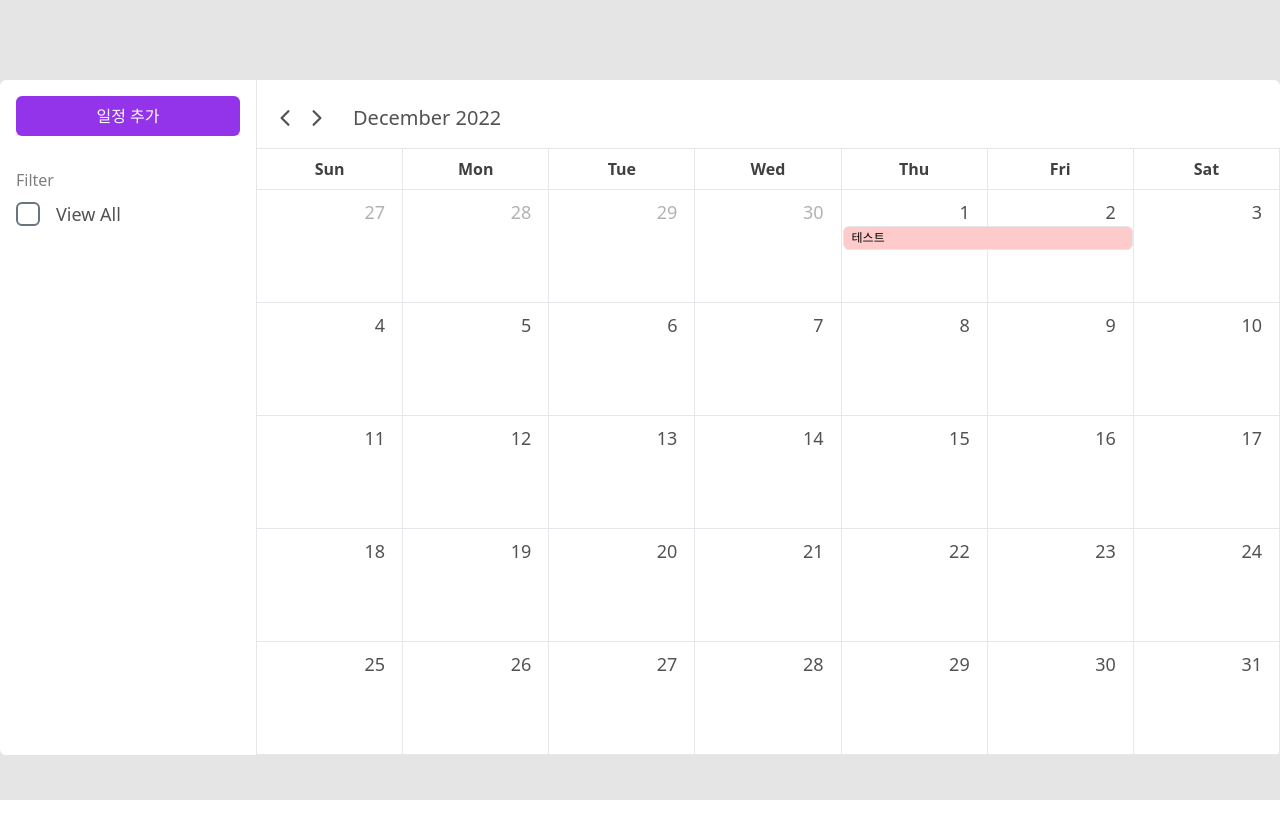
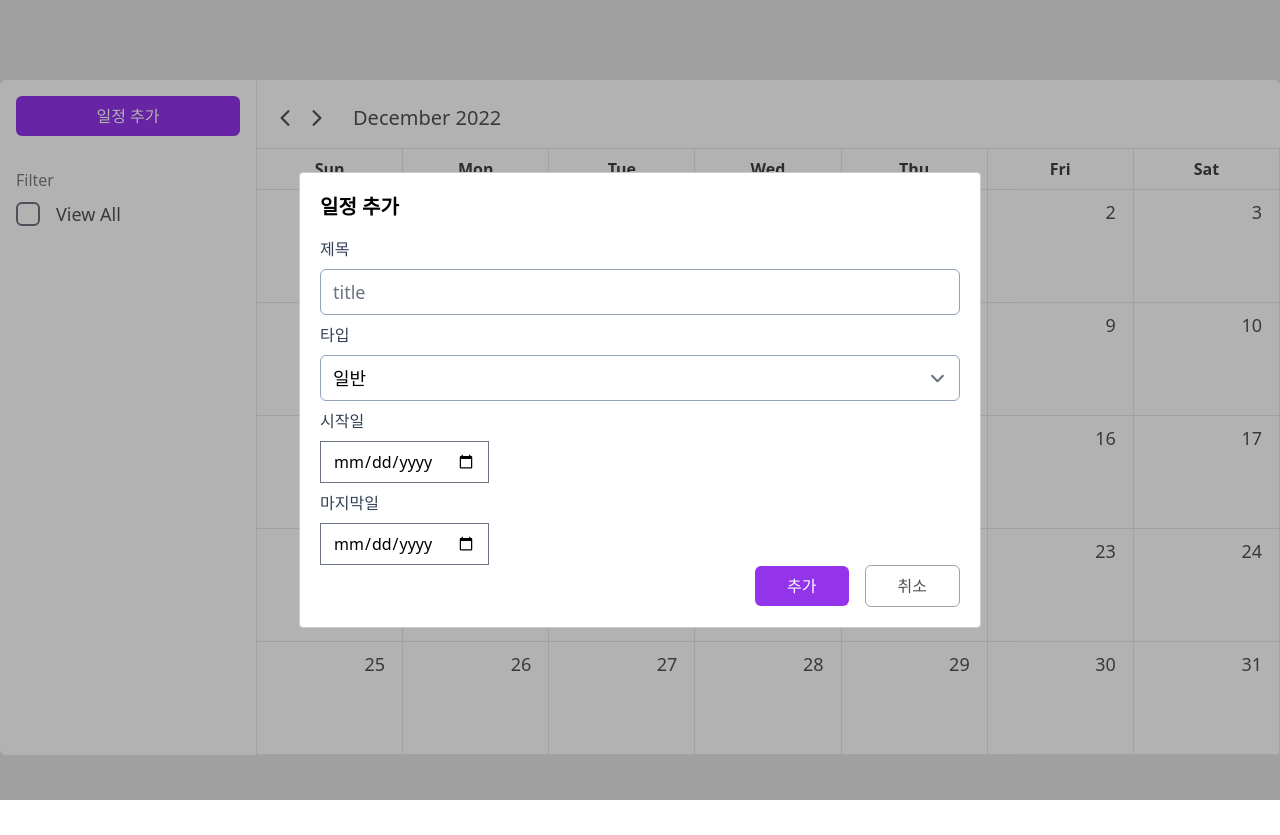
Before and after one commit to woo3145/react-calender, a React (Create React App) app: page / in a window 1280 px wide. Both pictures are taken after a click on the element "일정 추가". Built offline with nearby package versions, Linux system fonts and the light colour scheme.

Commit message:
Add Event Modal 작업, 일정 추가기능 완료

```diff
--- a/package.json
+++ b/package.json
@@ -11,10 +11,13 @@
     "@types/node": "^16.18.6",
     "@types/react": "^18.0.26",
     "@types/react-dom": "^18.0.9",
+    "@types/react-modal": "^3.13.1",
     "@types/uuid": "^9.0.0",
     "react": "^18.2.0",
     "react-dom": "^18.2.0",
+    "react-hook-form": "^7.40.0",
     "react-icons": "^4.7.1",
+    "react-modal": "^3.16.1",
     "react-scripts": "5.0.1",
     "typescript": "^4.9.3",
     "uuid": "^9.0.0",
--- a/src/App.tsx
+++ b/src/App.tsx
@@ -1,7 +1,10 @@
 import React from 'react';
+import ReactModal from 'react-modal';
 import MonthController from './Components/MonthController/MonthController';
 import SideBar from './Components/SideBar/SideBar';
 import Table from './Components/Table/Table';
+
+ReactModal.setAppElement('#root');
 
 function App() {
   return (
--- /dev/null
+++ b/src/Components/Modals/AddModal.tsx
@@ -0,0 +1,169 @@
+import { ChangeEvent, useContext, useEffect } from 'react';
+import { useForm } from 'react-hook-form';
+import ReactModal from 'react-modal';
+import { DateContextState } from '../../Context/dateContext';
+import { EventsContextDispatch } from '../../Context/eventsContext';
+import { v4 } from 'uuid';
+import { getDateTerm } from '../../utils/dateUtils';
+
+interface Props {
+  isOpen: boolean;
+  closeModal: () => void;
+}
+
+const customStyles = {
+  content: {
+    top: '50%',
+    left: '50%',
+    right: 'auto',
+    bottom: 'auto',
+    marginRight: '-50%',
+    transform: 'translate(-50%, -50%)',
+    backgroundColor: 'white',
+  },
+  overlay: {
+    backgroundColor: 'rgba(0, 0, 0, 0.3)',
+    zIndex: 10,
+  },
+};
+type FormData = {
+  title: string;
+  calenderType: string;
+  startDate: string;
+  endDate: string;
+};
+
+const AddModal = ({ isOpen, closeModal }: Props) => {
+  const { addEvent } = useContext(EventsContextDispatch);
+  const { currentDate } = useContext(DateContextState);
+  const {
+    register,
+    handleSubmit,
+    setValue,
+    watch,
+    formState: { errors },
+  } = useForm<FormData>();
+
+  useEffect(() => {
+    const curDate = `${currentDate.getFullYear()}-${
+      currentDate.getMonth() + 1
+    }-${currentDate.getDate()}`;
+    setValue('startDate', curDate);
+    setValue('endDate', curDate);
+    //
+  }, []);
+
+  const onSubmit = handleSubmit((data) => {
+    const startDate = new Date(data.startDate);
+    const endDate = new Date(data.endDate);
+
+    if (endDate.getTime() < startDate.getTime()) {
+      return;
+    }
+    addEvent({
+      id: v4(),
+      label: data.calenderType,
+      title: data.title,
+      startDate,
+      endDate,
+      term: getDateTerm(startDate, endDate),
+    });
+
+    closeModal();
+  });
+
+  const onChangeStartDate = (e: ChangeEvent<HTMLInputElement>) => {
+    const { endDate: _endDate } = watch();
+    const startDate = new Date(e.target.value);
+    const endDate = new Date(_endDate);
+    // 만약 시작일을 마지막일 이후 날짜를 선택하면 둘다 변경
+    if (endDate.getTime() < startDate.getTime()) {
+      setValue('endDate', e.target.value);
+    }
+    setValue('startDate', e.target.value);
+  };
+
+  const onChangeEndDate = (e: ChangeEvent<HTMLInputElement>) => {
+    const { startDate: _startDate } = watch();
+    const startDate = new Date(_startDate);
+    const endDate = new Date(e.target.value);
+    // 만약 마지막일을 시작일보다 이전 날짜를 선택하면 둘다 변경
+    if (endDate.getTime() < startDate.getTime()) {
+      setValue('startDate', e.target.value);
+    }
+    setValue('endDate', e.target.value);
+  };
+
+  return (
+    <ReactModal
+      isOpen={isOpen}
+      onRequestClose={closeModal}
+      style={customStyles}
+    >
+      <div className="w-screen max-w-screen-sm">
+        <h2 className="text-xl font-semibold">일정 추가</h2>
+        <form className="mt-4" onSubmit={onSubmit}>
+          <label className="block text-md font-medium text-slate-700">
+            제목
+          </label>
+          <input
+            {...register('title', { required: true })}
+            placeholder="title"
+            className="mt-2 px-3 py-2 text-lg w-full rounded-md border border-slate-400"
+          />
+          {errors.title?.type === 'required' && (
+            <p className="mt-1 text-sm text-red-500">제목을 입력해주세요.</p>
+          )}
+
+          <label className="mt-2 block text-md font-medium text-slate-700">
+            타입
+          </label>
+          <select
+            {...register('calenderType')}
+            className="mt-2 px-3 py-2 text-lg w-full rounded-md border border-slate-400"
+          >
+            <option value="normal">일반</option>
+          </select>
+
+          <label className="mt-2 block text-md font-medium text-slate-700">
+            시작일
+          </label>
+          <input
+            {...register('startDate')}
+            onChange={onChangeStartDate}
+            type="date"
+            className="mt-2"
+          />
+
+          <label className="mt-2 block text-md font-medium text-slate-700">
+            마지막일
+          </label>
+          <input
+            {...register('endDate')}
+            onChange={onChangeEndDate}
+            type="date"
+            className="mt-2"
+          />
+
+          <div className="text-right">
+            <button
+              className="px-8 py-2 bg-purple-600 text-white rounded-md
+          cursor-pointer hover:bg-purple-700 duration-200 mr-4"
+            >
+              추가
+            </button>
+            <button
+              onClick={closeModal}
+              className="px-8 py-2 border border-neutral-400 text-neutral-600 rounded-md
+          cursor-pointer hover:border-neutral-600 duration-200"
+            >
+              취소
+            </button>
+          </div>
+        </form>
+      </div>
+    </ReactModal>
+  );
+};
+
+export default AddModal;
--- a/src/Components/SideBar/AddEventButton.tsx
+++ b/src/Components/SideBar/AddEventButton.tsx
@@ -1,26 +1,26 @@
-import { useContext } from 'react';
-import { EventsContextDispatch } from '../../Context/eventsContext';
-import { v4 as uuidv4 } from 'uuid';
+import { useState } from 'react';
+import AddModal from '../Modals/AddModal';
 
 const AddEventButton = () => {
-  const { addEvent } = useContext(EventsContextDispatch);
+  const [modalIsOpen, setIsOpen] = useState(false);
+
+  const openModal = () => {
+    setIsOpen(true);
+  };
+  const closeModal = () => {
+    setIsOpen(false);
+  };
   return (
-    <div
-      onClick={() => {
-        addEvent({
-          id: uuidv4(),
-          title: '테스트',
-          startDate: new Date(2022, 11, 1),
-          endDate: new Date(2022, 11, 2),
-          term: 1,
-          label: '일정',
-        });
-      }}
-      className="flex justify-center items-center py-2 bg-purple-600 text-white rounded-md
+    <>
+      <div
+        onClick={openModal}
+        className="flex justify-center items-center py-2 bg-purple-600 text-white rounded-md
 cursor-pointer hover:bg-purple-700 duration-200"
-    >
-      일정 추가
-    </div>
+      >
+        일정 추가
+      </div>
+      <AddModal isOpen={modalIsOpen} closeModal={closeModal} />
+    </>
   );
 };
 
--- a/src/Components/Table/TableEventItem.tsx
+++ b/src/Components/Table/TableEventItem.tsx
@@ -1,5 +1,6 @@
 import { useContext, useEffect, useRef, useState } from 'react';
 import { EventsContextDispatch, IEvent } from '../../Context/eventsContext';
+import { getDateTerm, isSameDay } from '../../utils/dateUtils';
 
 interface Props {
   viewedEvents: IEvent[];
@@ -17,20 +18,18 @@ const TableEventItem = ({ viewedEvents, containerDate }: Props) => {
   }, []);
 
   const maxCount = 7 - containerDate.getDay(); // 현재 칸에서 옆으로 최대로 늘릴 수 있는 칸
-
   return (
     <div className="absolute left-0 right-0" ref={ref}>
       {viewedEvents.map((event, idx) => {
         // 현재칸을 기준으로 일정이 끝나는 날까지 남은 간격 계산
-        const relativeTerm =
-          (event.endDate.getTime() - containerDate.getTime()) / 86400000;
+        const relativeTerm = getDateTerm(containerDate, event.endDate);
         // 현재칸부터 이어질 일정의 길이
         const term = maxCount < relativeTerm ? maxCount : relativeTerm + 1;
 
         // 캘린더의 각칸을 term과 곱하여 일정스티커의 실제 길이를 구해줌 +(border에서 손실이 생기기 때문에 보강)
         const w = width * term + (event.term === 0 ? 0 : term * 2);
 
-        const startDay = event.startDate.getTime() === containerDate.getTime();
+        const startDay = isSameDay(event.startDate, containerDate); // 이벤트의 시작일과 해당 컨테이너의 값이 일치하는지 확인
         // 일정 시작일이 아닌데 일요일 칸일경우 (새 스티커를 만들어서 붙여줘야됨)
         if (!startDay && containerDate.getDay() === 0) {
           return (
@@ -49,7 +48,6 @@ const TableEventItem = ({ viewedEvents, containerDate }: Props) => {
         if (!startDay) {
           return <div key={idx} className={`w-full h-6`}></div>;
         }
-        //
         return (
           <div
             onClick={() => removeEvent(event.id)} // 임시
--- a/src/Components/Table/TableItem.tsx
+++ b/src/Components/Table/TableItem.tsx
@@ -18,7 +18,7 @@ const TableItem = ({
   const valid = 0 < date && date <= lastDateOfReferenceMonth;
 
   const { year, month } = referenceDate;
-  const containerDate = new Date(year, month, date);
+  const containerDate = new Date(year, month, date, 9);
   const containerDate_year = containerDate.getFullYear();
   const containerDate_month = containerDate.getMonth();
   const containerDate_date = containerDate.getDate();
--- /dev/null
+++ b/src/utils/dateUtils.ts
@@ -0,0 +1,11 @@
+export const isSameDay = (date1: Date, date2: Date) => {
+  return (
+    date1.getFullYear() === date2.getFullYear() &&
+    date1.getMonth() === date2.getMonth() &&
+    date1.getDate() === date2.getDate()
+  );
+};
+
+export const getDateTerm = (startDate: Date, endDate: Date) => {
+  return (endDate.getTime() - startDate.getTime()) / 86400000;
+};
```
Also changed, not shown: 1 other file (tests, documents, lock files or other folders).
